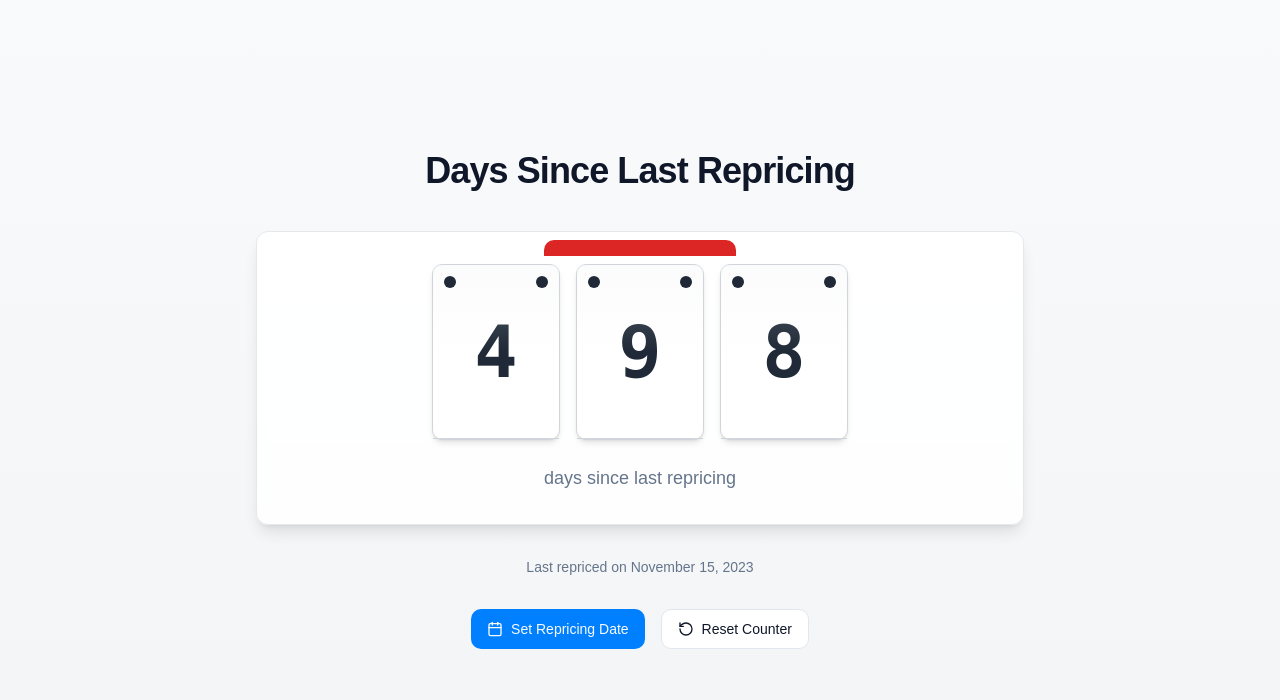
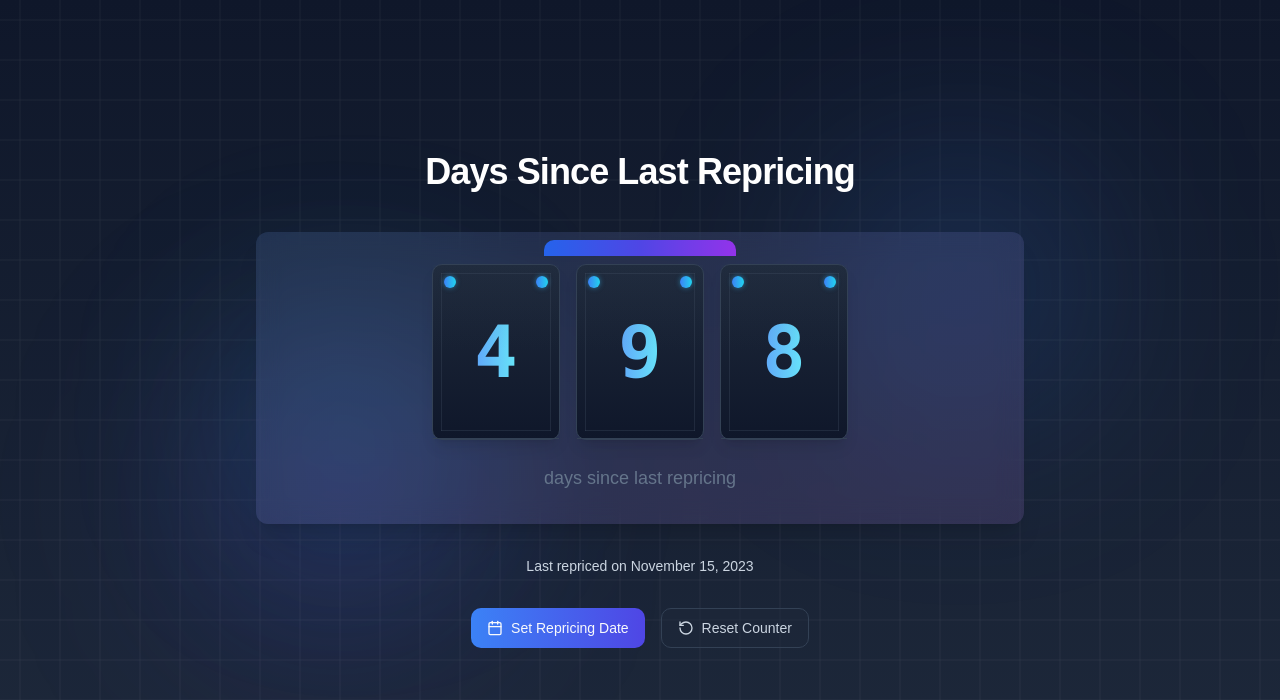
Before and after one commit to MattiaPompei/last-repricing-counter, a React (Vite) app: page / in a window 1280 px wide. Shown: the top 700 px of the page. Built offline with nearby package versions, Linux system fonts and the light colour scheme.

Commit message:
Refactor: Update graphics for modern look
Update the graphics to use toned down gradients and a mesh background for a more modern and tech-oriented appearance.

```diff
--- a/src/components/VintageCalendarCard.tsx
+++ b/src/components/VintageCalendarCard.tsx
@@ -30,27 +30,43 @@ const VintageCalendarCard: React.FC<VintageCalendarCardProps> = ({
         )}
       >
         {/* Front face */}
-        <div className="absolute w-full h-full bg-white border border-gray-300 rounded-md shadow-md backface-hidden flex items-center justify-center transform rotate-x-0">
-          <span className="text-5xl md:text-7xl font-bold text-gray-800 font-mono">
+        <div className="absolute w-full h-full bg-gradient-to-b from-slate-800 to-slate-900 border border-slate-700 rounded-md shadow-lg backface-hidden flex items-center justify-center transform rotate-x-0">
+          <span className="text-5xl md:text-7xl font-bold text-transparent bg-clip-text bg-gradient-to-r from-blue-400 to-cyan-300 font-mono">
             {digit}
           </span>
-          <div className="absolute bottom-0 w-full h-[1px] bg-gray-300"></div>
-          <div className="absolute top-0 w-full h-1/2 bg-gradient-to-b from-gray-100 to-transparent opacity-30 pointer-events-none"></div>
+          <div className="absolute bottom-0 w-full h-[1px] bg-slate-700"></div>
+          <div className="absolute top-0 w-full h-1/2 bg-gradient-to-b from-slate-700/20 to-transparent opacity-60 pointer-events-none"></div>
+
+          {/* Tech details */}
+          <div className="absolute top-0 left-0 w-full h-full pointer-events-none">
+            <div className="absolute top-2 left-2 right-2 h-[1px] bg-slate-600/30"></div>
+            <div className="absolute bottom-2 left-2 right-2 h-[1px] bg-slate-600/30"></div>
+            <div className="absolute left-2 top-2 bottom-2 w-[1px] bg-slate-600/30"></div>
+            <div className="absolute right-2 top-2 bottom-2 w-[1px] bg-slate-600/30"></div>
+          </div>
         </div>
 
         {/* Back face */}
-        <div className="absolute w-full h-full bg-white border border-gray-300 rounded-md shadow-md backface-hidden flex items-center justify-center transform rotate-x-180">
-          <span className="text-5xl md:text-7xl font-bold text-gray-800 font-mono">
+        <div className="absolute w-full h-full bg-gradient-to-b from-slate-800 to-slate-900 border border-slate-700 rounded-md shadow-lg backface-hidden flex items-center justify-center transform rotate-x-180">
+          <span className="text-5xl md:text-7xl font-bold text-transparent bg-clip-text bg-gradient-to-r from-blue-400 to-cyan-300 font-mono">
             {digit}
           </span>
-          <div className="absolute bottom-0 w-full h-[1px] bg-gray-300"></div>
-          <div className="absolute top-0 w-full h-1/2 bg-gradient-to-b from-gray-100 to-transparent opacity-30 pointer-events-none"></div>
+          <div className="absolute bottom-0 w-full h-[1px] bg-slate-700"></div>
+          <div className="absolute top-0 w-full h-1/2 bg-gradient-to-b from-slate-700/20 to-transparent opacity-60 pointer-events-none"></div>
+
+          {/* Tech details */}
+          <div className="absolute top-0 left-0 w-full h-full pointer-events-none">
+            <div className="absolute top-2 left-2 right-2 h-[1px] bg-slate-600/30"></div>
+            <div className="absolute bottom-2 left-2 right-2 h-[1px] bg-slate-600/30"></div>
+            <div className="absolute left-2 top-2 bottom-2 w-[1px] bg-slate-600/30"></div>
+            <div className="absolute right-2 top-2 bottom-2 w-[1px] bg-slate-600/30"></div>
+          </div>
         </div>
       </div>
 
-      {/* Calendar binding holes */}
-      <div className="absolute top-3 left-3 w-3 h-3 rounded-full bg-gray-800"></div>
-      <div className="absolute top-3 right-3 w-3 h-3 rounded-full bg-gray-800"></div>
+      {/* Card "holes" redesigned as tech accents */}
+      <div className="absolute top-3 left-3 w-3 h-3 rounded-full bg-gradient-to-r from-blue-500 to-cyan-400 shadow-[0_0_5px_rgba(56,189,248,0.5)]"></div>
+      <div className="absolute top-3 right-3 w-3 h-3 rounded-full bg-gradient-to-r from-blue-500 to-cyan-400 shadow-[0_0_5px_rgba(56,189,248,0.5)]"></div>
     </div>
   );
 };
--- a/src/pages/RepricingCounter.tsx
+++ b/src/pages/RepricingCounter.tsx
@@ -52,22 +52,42 @@ const RepricingCounter: React.FC = () => {
   };
 
   return (
-    <div className="min-h-screen bg-gradient-to-b from-gray-50 to-gray-100 flex flex-col items-center justify-center p-4">
-      <div className="w-full max-w-3xl mx-auto text-center">
-        <h1 className="text-3xl md:text-4xl font-bold tracking-tight mb-10">
+    <div className="min-h-screen bg-gradient-to-b from-slate-900 to-slate-800 flex flex-col items-center justify-center p-4 relative overflow-hidden">
+      {/* Mesh background */}
+      <div className="absolute inset-0 w-full h-full">
+        <div className="absolute top-0 left-0 w-full h-full opacity-10">
+          <svg width="100%" height="100%" xmlns="http://www.w3.org/2000/svg">
+            <defs>
+              <pattern id="mesh" x="0" y="0" width="40" height="40" patternUnits="userSpaceOnUse">
+                <path d="M0 20 L40 20 M20 0 L20 40" stroke="white" strokeWidth="0.5" />
+              </pattern>
+            </defs>
+            <rect x="0" y="0" width="100%" height="100%" fill="url(#mesh)" />
+          </svg>
+        </div>
+      </div>
+
+      {/* Gradient orbs for tech feel */}
+      <div className="absolute top-[20%] right-[15%] w-64 h-64 rounded-full bg-blue-500/20 blur-[100px]"></div>
+      <div className="absolute bottom-[20%] left-[15%] w-72 h-72 rounded-full bg-indigo-600/20 blur-[100px]"></div>
+      <div className="absolute top-[40%] left-[20%] w-48 h-48 rounded-full bg-cyan-400/20 blur-[100px]"></div>
+
+      <div className="w-full max-w-3xl mx-auto text-center relative z-10">
+        <h1 className="text-3xl md:text-4xl font-bold tracking-tight mb-10 text-white bg-clip-text">
           Days Since Last Repricing
         </h1>
 
-        <Card className="bg-white/90 backdrop-blur-sm shadow-lg border-gray-200">
-          <CardContent className="p-8 flex flex-col items-center">
+        <Card className="bg-white/5 backdrop-blur-md shadow-xl border-0 overflow-hidden">
+          <div className="absolute inset-0 bg-gradient-to-br from-blue-500/10 to-purple-500/10 pointer-events-none"></div>
+          <CardContent className="p-8 flex flex-col items-center relative">
             <div className="relative">
-              <div className="absolute -top-6 left-1/2 transform -translate-x-1/2 w-48 h-4 bg-red-600 rounded-t-md"></div>
+              <div className="absolute -top-6 left-1/2 transform -translate-x-1/2 w-48 h-4 bg-gradient-to-r from-blue-600 via-indigo-600 to-purple-600 rounded-t-md"></div>
               <DaysCounter lastEventDate={lastRepricingDate} />
             </div>
           </CardContent>
         </Card>
 
-        <div className="mt-8 text-sm text-muted-foreground">
+        <div className="mt-8 text-sm text-slate-300">
           Last repriced on {lastRepricingDate.toLocaleDateString('en-US', {
             year: 'numeric',
             month: 'long',
@@ -78,15 +98,15 @@ const RepricingCounter: React.FC = () => {
         <div className="mt-8 flex flex-wrap justify-center gap-4">
           <Dialog open={isDialogOpen} onOpenChange={setIsDialogOpen}>
             <DialogTrigger asChild>
-              <Button className="flex items-center gap-2">
+              <Button className="flex items-center gap-2 bg-gradient-to-r from-blue-500 to-indigo-600 border-0 hover:from-blue-600 hover:to-indigo-700">
                 <Calendar className="h-4 w-4" />
                 Set Repricing Date
               </Button>
             </DialogTrigger>
-            <DialogContent className="sm:max-w-[425px]">
+            <DialogContent className="sm:max-w-[425px] bg-slate-800/90 backdrop-blur-lg border border-slate-700">
               <DialogHeader>
-                <DialogTitle>Set Repricing Date</DialogTitle>
-                <DialogDescription>
+                <DialogTitle className="text-white">Set Repricing Date</DialogTitle>
+                <DialogDescription className="text-slate-300">
                   Choose the date of the last repricing event to update the counter.
                 </DialogDescription>
               </DialogHeader>
@@ -98,7 +118,7 @@ const RepricingCounter: React.FC = () => {
                         <Button
                           variant={"outline"}
                           className={cn(
-                            "w-full justify-start text-left font-normal",
+                            "w-full justify-start text-left font-normal border-slate-700 bg-slate-900/50",
                             !datePickerDate && "text-muted-foreground"
                           )}
                         >
@@ -110,7 +130,7 @@ const RepricingCounter: React.FC = () => {
                           )}
                         </Button>
                       </PopoverTrigger>
-                      <PopoverContent className="w-auto p-0" align="start">
+                      <PopoverContent className="w-auto p-0 bg-slate-800 border border-slate-700" align="start">
                         <CalendarComponent
                           mode="single"
                           selected={datePickerDate}
@@ -122,12 +142,22 @@ const RepricingCounter: React.FC = () => {
                     </Popover>
                   </div>
                 </div>
-                <Button onClick={updateRepricingDate} type="submit">Update Date</Button>
+                <Button
+                  onClick={updateRepricingDate}
+                  type="submit"
+                  className="bg-gradient-to-r from-blue-500 to-indigo-600 border-0 hover:from-blue-600 hover:to-indigo-700"
+                >
+                  Update Date
+                </Button>
               </div>
             </DialogContent>
           </Dialog>
 
-          <Button variant="outline" className="flex items-center gap-2" onClick={resetCounter}>
+          <Button
+            variant="outline"
+            className="flex items-center gap-2 border-slate-700 bg-slate-800/50 hover:bg-slate-700/50 text-slate-300"
+            onClick={resetCounter}
+          >
             <RotateCcw className="h-4 w-4" />
             Reset Counter
           </Button>
```
